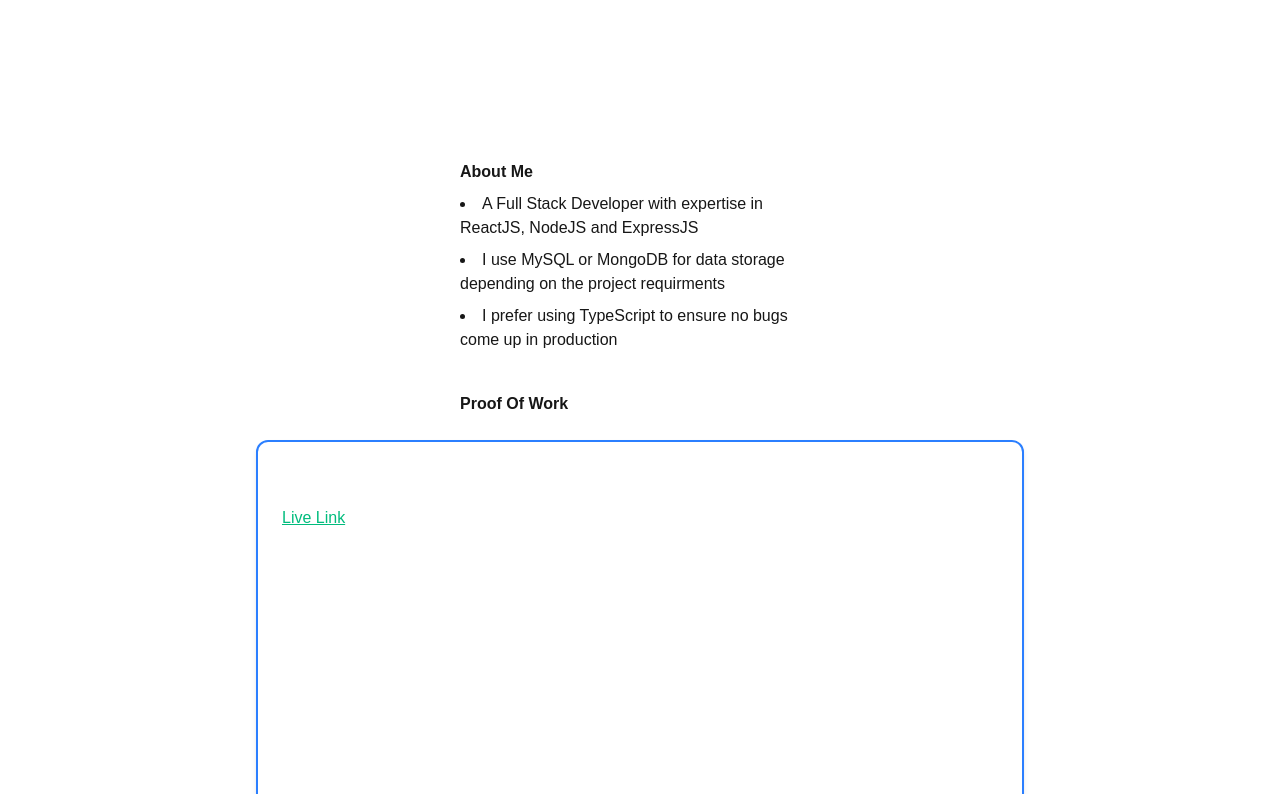
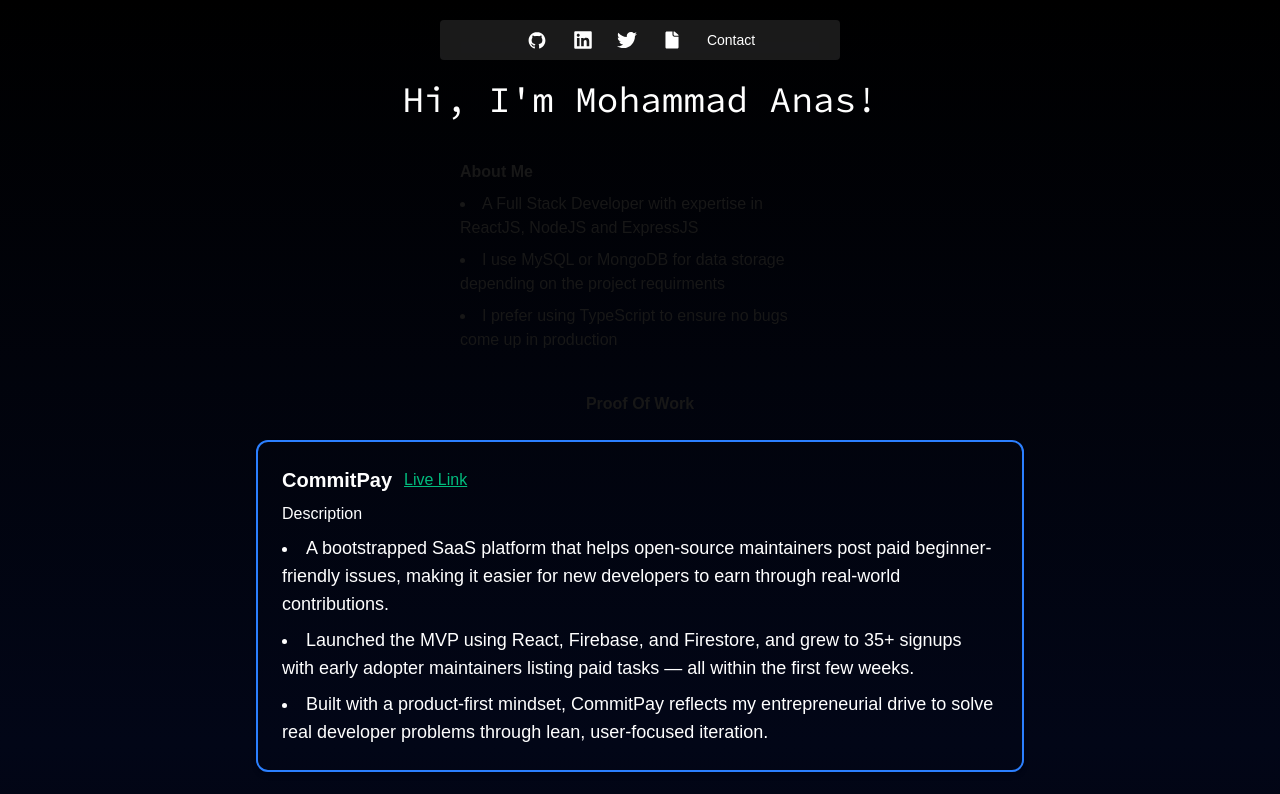
Before and after one commit to mohammadanas51/Portfolio, a Next.js app: page / in a window 1280 px wide. Shown: the top 794 px of the page. Built offline with nearby package versions, Linux system fonts and the light colour scheme.

Commit message:
Alhamdurillah added the animation to cards and changed the background to graident

```diff
--- a/src/app/globals.css
+++ b/src/app/globals.css
@@ -24,4 +24,6 @@ body {
   background: var(--background);
   color: var(--foreground);
   font-family: Arial, Helvetica, sans-serif;
+  background-image: linear-gradient(to bottom, black, #020617, black);
+
 }
--- a/src/components/projectCards.tsx
+++ b/src/components/projectCards.tsx
@@ -1,4 +1,6 @@
+"use client";
 import React from "react";
+import { motion } from "framer-motion";
 
 interface ProjectCardProps {
   title: string;
@@ -6,11 +8,22 @@ interface ProjectCardProps {
   descriptionPoints: string[];
 }
 
-const ProjectCard: React.FC<ProjectCardProps> = ({ title, link, descriptionPoints }) => {
+const ProjectCard: React.FC<ProjectCardProps> = ({
+  title,
+  link,
+  descriptionPoints,
+}) => {
   return (
-    <div className="w-full max-w-3xl mx-auto mt-4 sm:mt-6 px-2 sm:px-4 md:px-6 py-3 sm:py-4 md:py-6 border-2 border-blue-500 rounded-xl shadow-md  duration-300 hover:shadow-lg">
-      <div className="flex flex-col gap-3 xs:flex-row xs:justify-between xs:items-center">
-        <h1 className="text-base xs:text-lg sm:text-xl font-semibold text-white">{title}</h1>
+    <motion.div
+      initial={{ opacity: 0 }}
+      whileInView={{ opacity: 1 }}
+      transition={{ duration: 0.5 }}
+      className="max-w-[90%] sm:max-w-3xl mx-auto mt-4 sm:mt-6 px-2 sm:px-4 md:px-6 py-3 sm:py-4 md:py-6 border-2 border-blue-500 rounded-xl shadow-md  duration-300 hover:shadow-lg"
+    >
+      <div className="flex items-center gap-3">
+        <h1 className="text-base xs:text-lg sm:text-xl font-semibold text-white">
+          {title}
+        </h1>
         <a
           href={link}
           className="text-emerald-500 underline text-xs xs:text-sm sm:text-base transition-colors hover:text-emerald-600 focus:text-emerald-700"
@@ -21,15 +34,19 @@ const ProjectCard: React.FC<ProjectCardProps> = ({ title, link, descriptionPoint
           Live Link
         </a>
       </div>
-      <p className="mt-2 font-medium text-xs xs:text-sm sm:text-base text-white">Description</p>
+      <p className="mt-2 font-medium text-xs xs:text-sm sm:text-base text-white">
+        Description
+      </p>
       <div className="mt-2">
         <ul className="list-disc list-inside space-y-1 xs:space-y-1.5 sm:space-y-2 text-xs xs:text-sm sm:text-base md:text-lg text-white">
           {descriptionPoints.map((point, index) => (
-            <li key={index} className="break-words">{point}</li>
+            <li key={index} className="break-words">
+              {point}
+            </li>
           ))}
         </ul>
       </div>
-    </div>
+    </motion.div>
   );
 };
 
--- a/src/components/projects.tsx
+++ b/src/components/projects.tsx
@@ -3,7 +3,7 @@ import ProjectCard from "./projectCards";
 const Projects: React.FC = () => {
   return (
     <div className="mt-10 flex flex-col justify-center items-center">
-      <p className="font-bold w-110 sm:w-90 px-5 md:w-100">Proof Of Work</p>
+      <p className="font-bold px-5 ">Proof Of Work</p>
       <div className="cards">
         <ProjectCard
           title="CommitPay"
```
